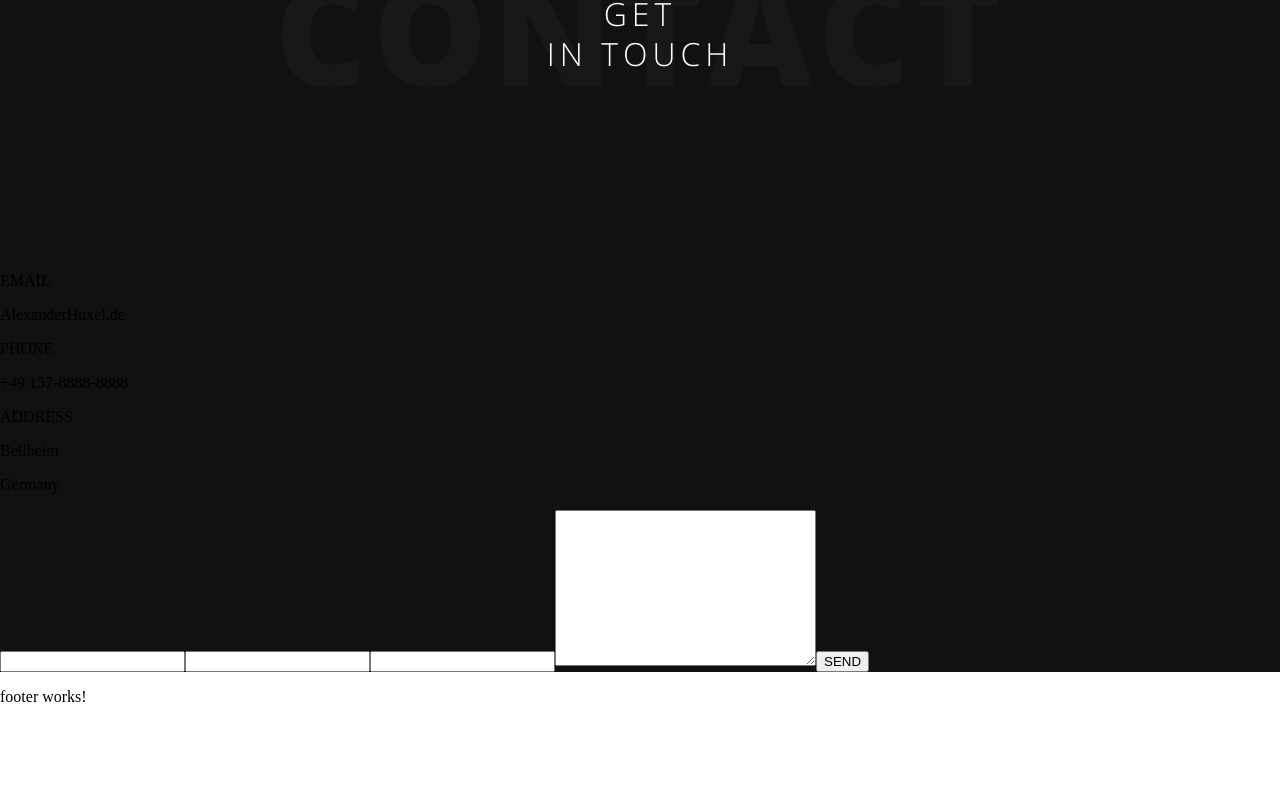
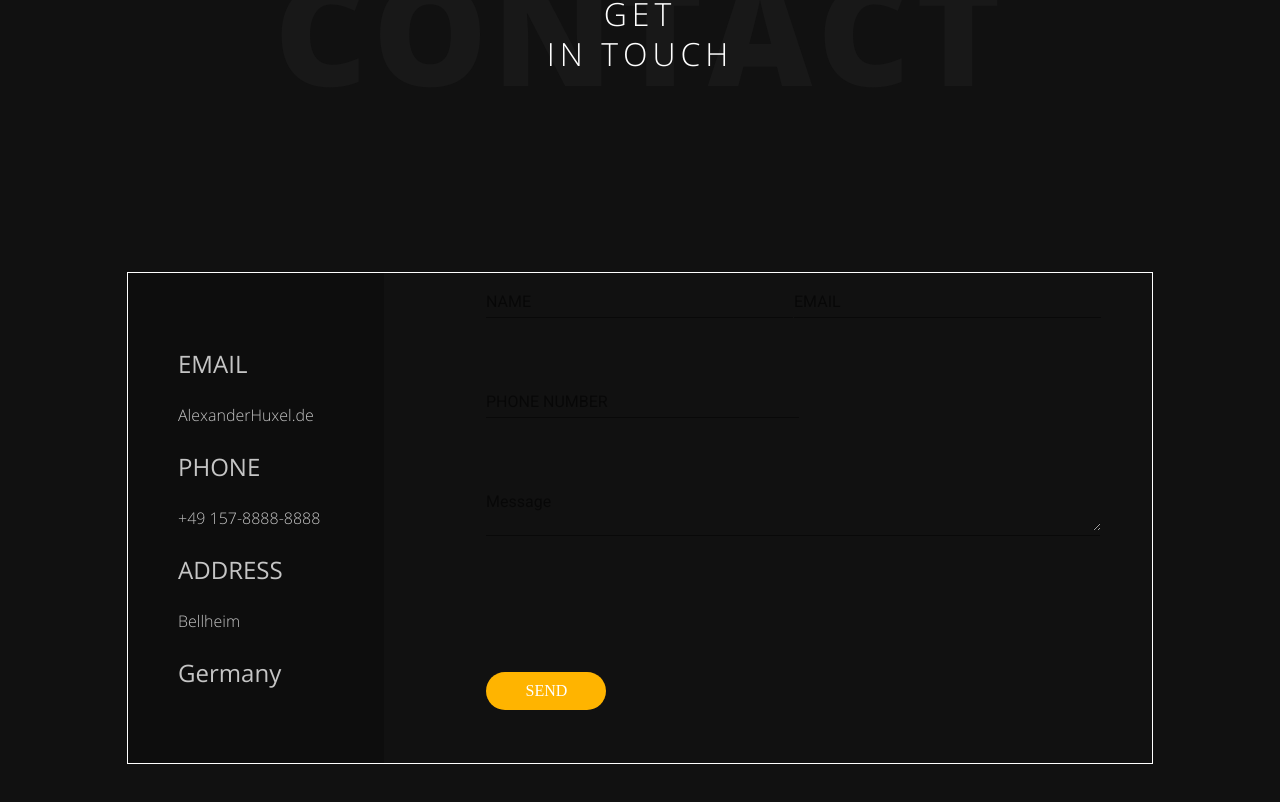
Before and after one commit to alexanderhuxel/Homepage, an Angular app: page / in a window 1280 px wide. Shown: the part 3686-4488 px from the top of the page. Before the commit the page ends 4408 px from the top, so only its background shows below. Built offline with nearby package versions, Linux system fonts and the light colour scheme.

Commit message:
few changes

```diff
--- a/src/app/app.module.ts
+++ b/src/app/app.module.ts
@@ -1,6 +1,6 @@
 import { NgModule } from '@angular/core';
 import { BrowserModule } from '@angular/platform-browser';
-
+import { MatInputModule } from '@angular/material/input';
 import { AppRoutingModule } from './app-routing.module';
 import { AppComponent } from './app.component';
 import { BrowserAnimationsModule } from '@angular/platform-browser/animations';
@@ -24,6 +24,7 @@ import { AboutMeComponent } from './about-me/about-me.component';
   imports: [
     BrowserModule,
     AppRoutingModule,
+    MatInputModule,
     BrowserAnimationsModule
   ],
   providers: [],
--- a/src/app/contact/contact.component.html
+++ b/src/app/contact/contact.component.html
@@ -1,7 +1,9 @@
 <div id="contact">
     <p id="headline">CONTACT</p>
+    <div id="messageBox">
         <div id="message">
             <div id="myContact">
+                <div id="innerBox">
                     <span>
                         <p>EMAIL</p>
                         <p>AlexanderHuxel.de</p>
@@ -16,12 +18,31 @@
                         <p>Germany</p>
                     </span>
                 </div>
+            </div>
             <div id="contactform">
-        <input  type="text">
-        <input type="number">
-        <input type="text">
-        <textarea name="message" id="message" cols="30" rows="10"></textarea>
-        <button>SEND</button>
+                <form class="example-form">
+                    <mat-form-field class="half-width">
+                        <mat-label>NAME</mat-label>
+                        <input matInput>
+                    </mat-form-field>
+                    <mat-form-field class="half-width">
+                        <mat-label>EMAIL</mat-label>
+                        <input matInput>
+                    </mat-form-field>
+                    <mat-form-field class="halfplus-width">
+                        <mat-label>PHONE NUMBER</mat-label>
+                        <input matInput>
+                    </mat-form-field>
+
+                    <mat-form-field class="full-width">
+                        <mat-label>Message</mat-label>
+                        <textarea matInput></textarea>
+                    </mat-form-field>
+                </form>
+
+                <p>SEND</p>
             </div>
         </div>
+
     </div>
+</div>
--- a/src/app/contact/contact.component.sass
+++ b/src/app/contact/contact.component.sass
@@ -1,8 +1,27 @@
 @import src/styles.sass
 
+.half-width
+    width: 50%!important
+    height: 100px
+.halfplus-width
+    width: 51%!important
+    height: 100px
+.full-width
+    margin-bottom: 100px
+    width: 100%!important
+.customizer
+    color: $white!important
+    label
+        color: red!important
+
 #contact
+    padding-bottom: 200px
     padding-top: 300px
     background: $background
+    display: flex
+    flex-direction: column
+    justify-content: center
+    align-items: center
     #headline
         text-align: center
         width: 100%
@@ -30,3 +49,36 @@
             left: 0px
             right: 0px
             top: 100px
+
+#messageBox
+    display: flex
+    border: solid 1px white
+    width: 80%
+    #message
+        width: 100%
+        display: flex
+        justify-content: center
+        align-content: center
+        #myContact
+            width: 300px
+            color: $font3
+            background: $footer
+            #innerBox
+                padding: 50px
+                p
+                    &:nth-of-type(1),&:nth-of-type(3),&:nth-of-type(5)
+                        font-family: Regular
+                        font-size: 1.5rem
+                    &:nth-of-type(2),&:nth-of-type(4),&:nth-of-type(6),&:nth-of-type(7)
+                        font-family: Light
+
+    #contactform
+        margin: 0% 5% 0% 10%
+        p
+            background: $orange
+            border-radius: 20px
+            width: 100px
+            text-align: center
+            padding: 10px
+            color: $white
+            font-size: 1rem
--- a/src/app/footer/footer.component.html
+++ b/src/app/footer/footer.component.html
@@ -1 +1,3 @@
-<p>footer works!</p>
+<footer>
+
+</footer>
--- a/src/app/footer/footer.component.sass
+++ b/src/app/footer/footer.component.sass
@@ -0,0 +1,4 @@
+@import src/styles.sass
+footer
+    padding-top: 200px
+    background: $footer
--- a/src/styles.sass
+++ b/src/styles.sass
@@ -2,6 +2,7 @@ $orange: #ffb400
 $background: #111111
 $white: #ffffff
 $font2: #181818
+$font3: #c5c5c5
 $footer: #0d0d0d
 
 @font-face
```
Lines whose indentation alone changed are shown as unchanged.
